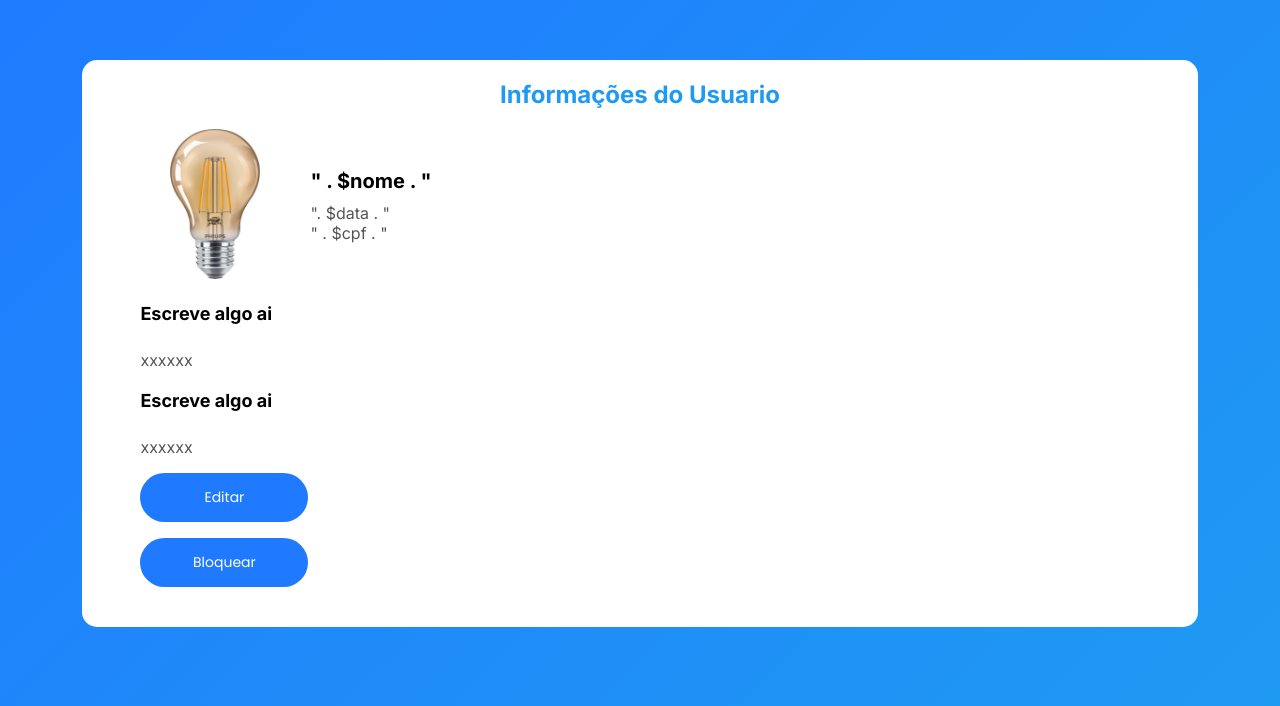
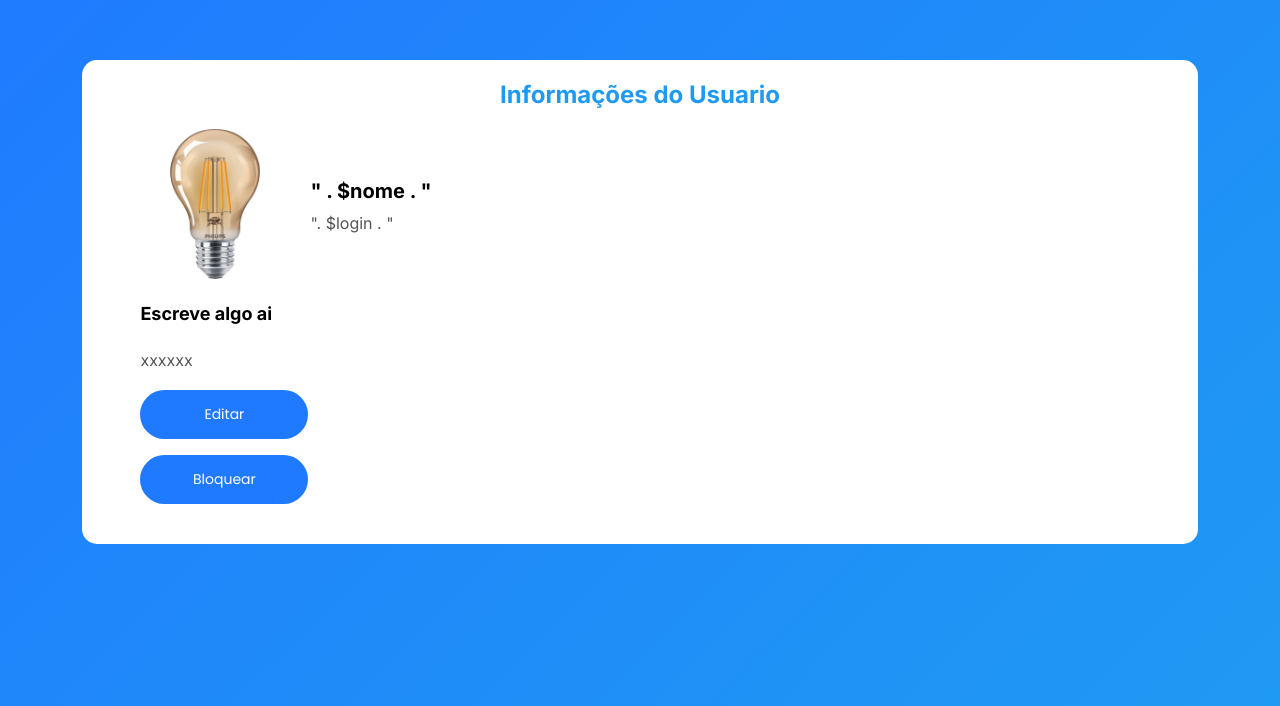
Before and after one commit to Christian-M17/PIT-SoftwareClinico, a PHP site: page /usuarios.php in a window 1280 px wide. Shown: the part 94-800 px from the top of the page. Run offline with PHP 8.4, Linux system fonts and the light colour scheme.

Commit message:
Update usuarios.php

```diff
--- a/usuarios.php
+++ b/usuarios.php
@@ -27,8 +27,7 @@
         </div>
         <div class='profile-details'>
           <h3>" . $nome . "</h3>
-          <p>". $data . "</p>
-          <p>" . $cpf . "</p>
+          <p>". $login . "</p>
         </div>
       </div>
       <div class='procedure-record'>
@@ -36,8 +35,6 @@
         <p>xxxxxx</p>
       </div>
       <div class='procedure-record'>
-        <h4>Escreve algo ai</h4>
-        <p>xxxxxx</p>
         <button type='button'>Editar</button>
         <button type='button'>Bloquear</button>
       </div>
```
